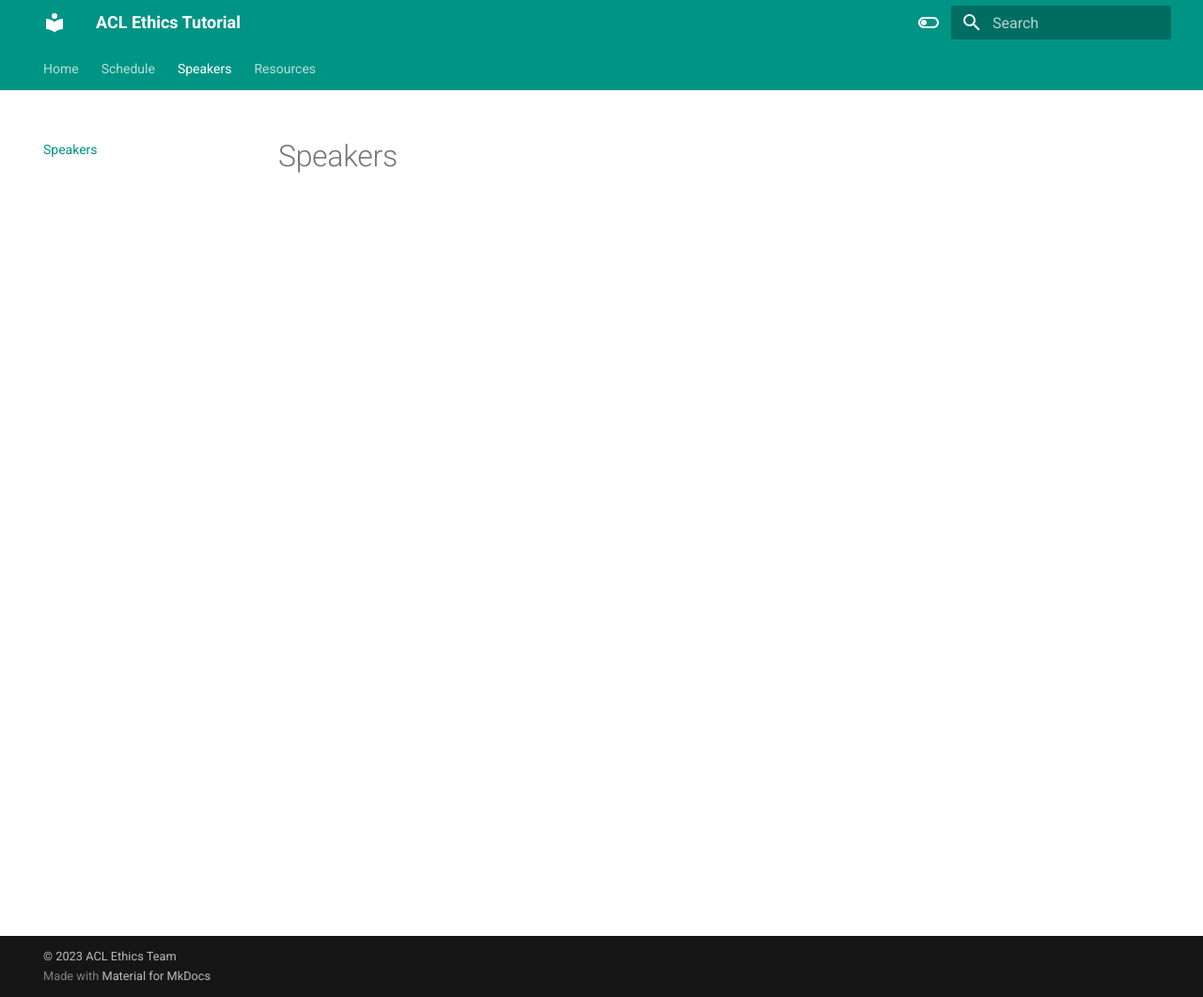
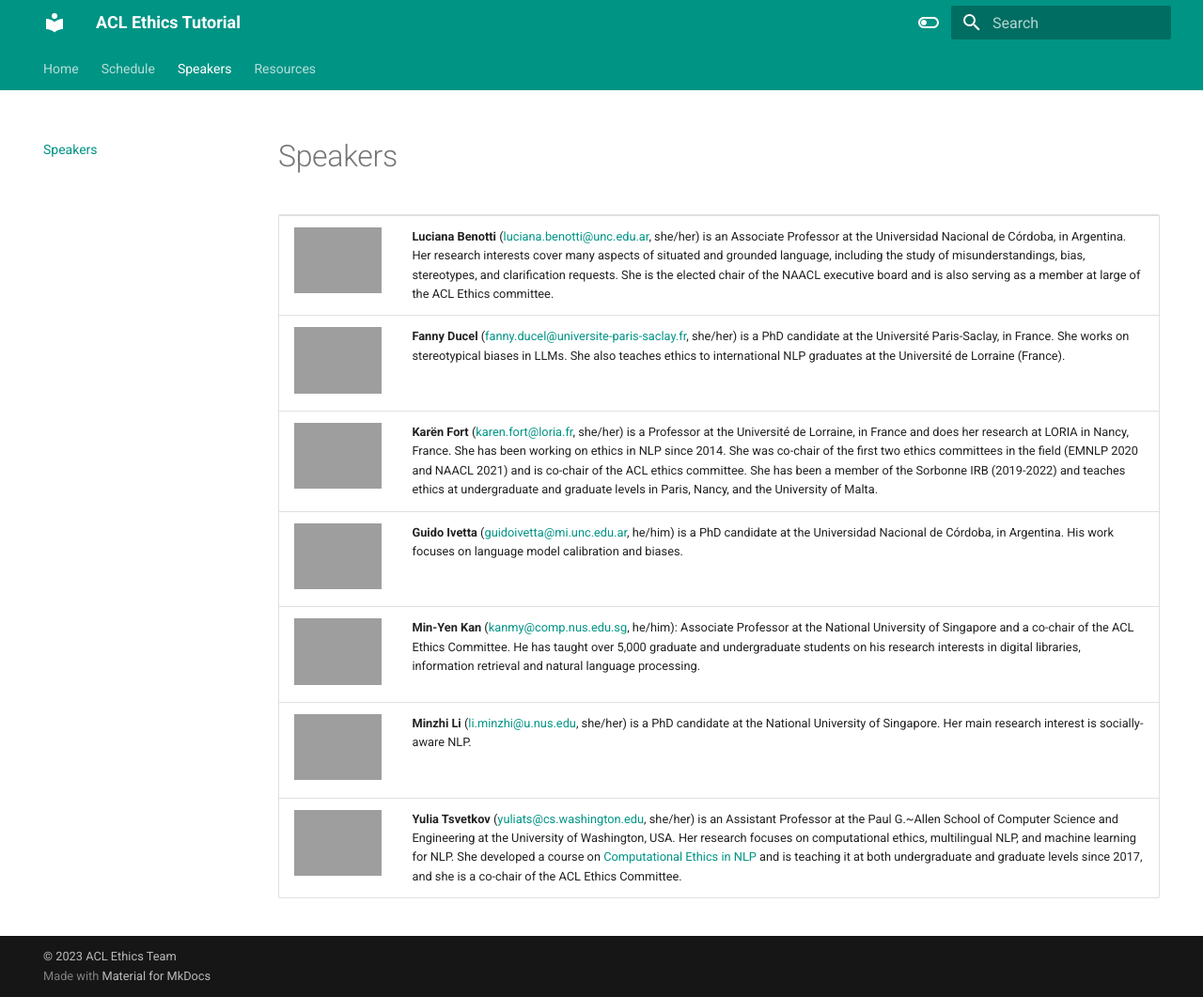
Before and after one commit to knmnyn/ethics-website, an MkDocs documentation site: the page built from docs/speakers.md, in a window 1280 px wide and 1061 px high. Shown: the whole window at 94% size. Built offline with MkDocs 1.6.1 and Material for MkDocs 9.7.7, drawn with Linux system fonts in a browser that asks for light colours; grey boxes are pictures that could not be loaded.

Commit message:
Added first draft of speakers page

```diff
--- a/docs/speakers.md
+++ b/docs/speakers.md
@@ -1 +1,46 @@
 # Speakers
+
+<table>
+    <tr>
+        <td><img src="https://i.imgur.com/KVKWoYa.jpeg" alt="Luciana Benotti"></td>
+        <td>
+            <strong>Luciana Benotti</strong> (<a href="mailto:luciana.benotti@unc.edu.ar">luciana.benotti@unc.edu.ar</a>, she/her) is an Associate Professor at the Universidad Nacional de Córdoba, in Argentina. Her research interests cover many aspects of situated and grounded language, including the study of misunderstandings, bias, stereotypes, and clarification requests. She is the elected chair of the NAACL executive board and is also serving as a member at large of the ACL Ethics committee.
+        </td>
+    </tr>
+    <tr>
+        <td><img src="https://i.imgur.com/lOYzz6M.jpeg" alt="Fanny Ducel"></td>
+        <td>
+            <strong>Fanny Ducel</strong> (<a href="mailto:fanny.ducel@universite-paris-saclay.fr">fanny.ducel@universite-paris-saclay.fr</a>, she/her) is a PhD candidate at the Université Paris-Saclay, in France. She works on stereotypical biases in LLMs. She also teaches ethics to international NLP graduates at the Université de Lorraine (France).
+        </td>
+    </tr>
+    <tr>
+        <td><img src="https://i.imgur.com/6rZNlFT.png" alt="Karën Fort"></td>
+        <td>
+            <strong>Karën Fort</strong> (<a href="mailto:karen.fort@loria.fr">karen.fort@loria.fr</a>, she/her) is a Professor at the Université de Lorraine, in France and does her research at LORIA in Nancy, France. She has been working on ethics in NLP since 2014. She was co-chair of the first two ethics committees in the field (EMNLP 2020 and NAACL 2021) and is co-chair of the ACL ethics committee. She has been a member of the Sorbonne IRB (2019-2022) and teaches ethics at undergraduate and graduate levels in Paris, Nancy, and the University of Malta.
+        </td>
+    </tr>
+    <tr>
+        <td><img src="https://i.imgur.com/pxF3jni.jpeg" alt="Guido Ivetta"></td>
+        <td>
+            <strong>Guido Ivetta</strong> (<a href="mailto:guidoivetta@mi.unc.edu.ar">guidoivetta@mi.unc.edu.ar</a>, he/him) is a PhD candidate at the Universidad Nacional de Córdoba, in Argentina. His work focuses on language model calibration and biases.
+        </td>
+    </tr>
+    <tr>
+        <td><img src="https://i.imgur.com/8ecMIVw.jpeg" alt="Min-Yen Kan"></td>
+        <td>
+            <strong>Min-Yen Kan</strong> (<a href="mailto:kanmy@comp.nus.edu.sg">kanmy@comp.nus.edu.sg</a>, he/him): Associate Professor at the National University of Singapore and a co-chair of the ACL Ethics Committee. He has taught over 5,000 graduate and undergraduate students on his research interests in digital libraries, information retrieval and natural language processing.
+        </td>
+    </tr>
+    <tr>
+        <td><img src="https://i.imgur.com/qPPq4Oc.jpeg" alt="Minzhi Li"></td>
+        <td>
+            <strong>Minzhi Li</strong> (<a href="mailto:li.minzhi@u.nus.edu">li.minzhi@u.nus.edu</a>, she/her) is a PhD candidate at the National University of Singapore. Her main research interest is socially-aware NLP.
+        </td>
+    </tr>
+    <tr>
+        <td><img src="https://i.imgur.com/WhN31rd.jpeg" alt="Yulia Tsvetkov"></td>
+        <td>
+            <strong>Yulia Tsvetkov</strong> (<a href="mailto:yuliats@cs.washington.edu">yuliats@cs.washington.edu</a>, she/her) is an Assistant Professor at the Paul G.~Allen School of Computer Science and Engineering at the University of Washington, USA. Her research focuses on computational ethics, multilingual NLP, and machine learning for NLP. She developed a course on <a href="https://courses.cs.washington.edu/courses/cse599d1/22wi/">Computational Ethics in NLP</a> and is teaching it at both undergraduate and graduate levels since 2017, and she is a co-chair of the ACL Ethics Committee.
+        </td>
+    </tr>
+</table>
```
